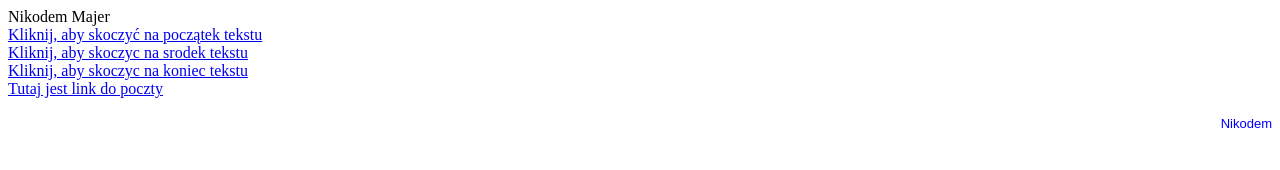
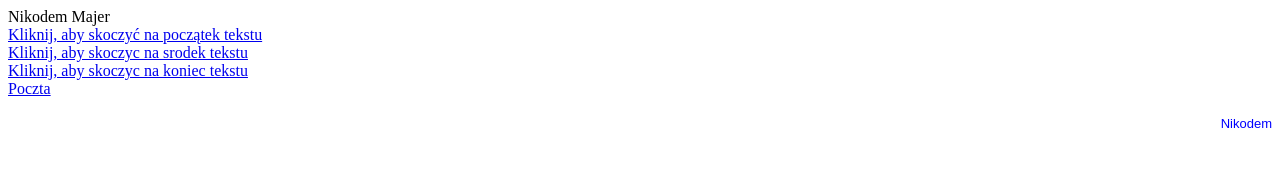
Before and after one commit to nikos41111/tak, a plain HTML site: page index.html in a window 1280 px wide. Shown: the top 170 px of the page. Drawn offline with Linux system fonts and the light colour scheme.

Commit message:
index.html

```diff
--- a/index.html
+++ b/index.html
@@ -12,7 +12,7 @@
  <a href="#skok_poczatek">Kliknij, aby skoczyć na początek tekstu</br></a>
  <a href="#skok_srodek">Kliknij, aby skoczyc na srodek tekstu</br></a>
  <a href="#skok_koniec">Kliknij, aby skoczyc na koniec tekstu</br></a>
- <A HREF="poczta Majer.hmtl"> Tutaj jest link do poczty </A>
+ <A HREF="poczta Majer.hmtl"> Poczta </A>
 
  <p align="right"> <font color="blue" size="2" face="Arial"> Nikodem </font> </p> <br>
  <p align="right"> <font color="yellow" size="2" face="Arial"> Nikodem </font> </p> <br>
```
